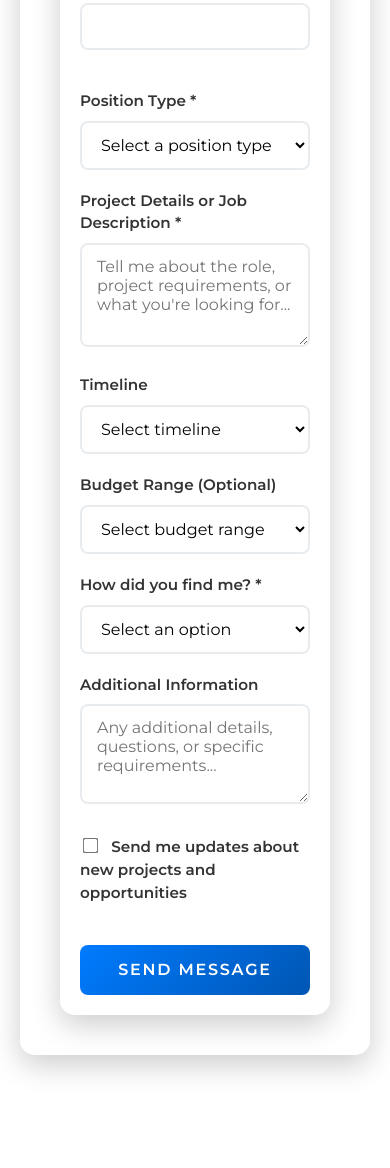
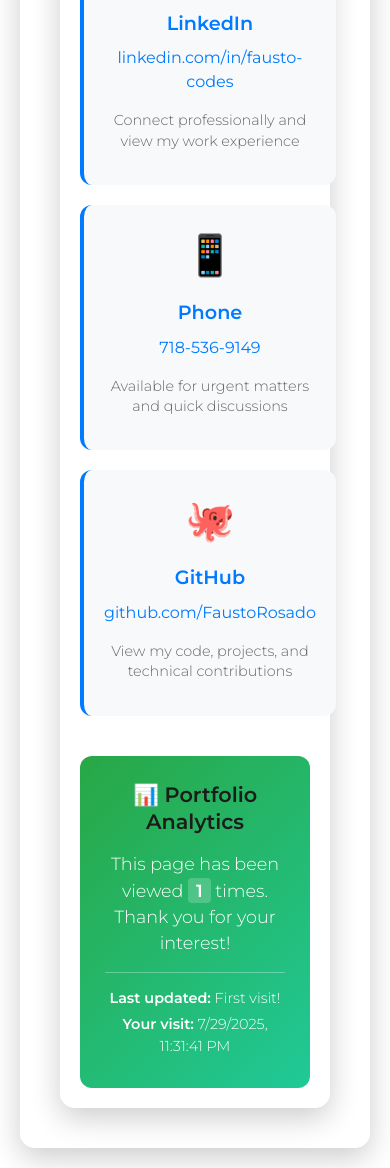
Before and after one commit to FaustoRosado/my-portfolio, a plain HTML site: page hire.html in a window 390 px wide. Shown: the part 4379-5547 px from the top of the page. Before the commit the page ends 5454 px from the top, so only its background shows below. Drawn offline with Linux system fonts and the light colour scheme.

Commit message:
Adjusted for static hosting of GH pages

```diff
--- a/hire.html
+++ b/hire.html
@@ -316,128 +316,58 @@
                     </div>
                 </div>
 
-                <!-- Interactive Contact Form Section -->
-                <div class="contact-form-section">
+                <!-- Contact & Tracking Section -->
+                <div class="contact-section">
                     <h2 class="section-title">Let's Connect!</h2>
                     <div class="contact-intro">
-                        <p>Interested in working together? I'd love to hear from you! Fill out the form below and I'll get back to you within 24 hours.</p>
+                        <p>Interested in working together? I'd love to hear from you! Here are the best ways to reach me:</p>
                     </div>
 
-                    <form id="employer-contact-form" class="contact-form">
-                        <div class="form-row">
-                            <div class="form-group">
-                                <label for="employer-name">Your Name *</label>
-                                <input type="text" id="employer-name" name="employer-name" required>
-                            </div>
-                            <div class="form-group">
-                                <label for="company-name">Company Name *</label>
-                                <input type="text" id="company-name" name="company-name" required>
-                            </div>
+                    <div class="contact-methods">
+                        <div class="contact-method">
+                            <div class="method-icon">📧</div>
+                            <h3>Email</h3>
+                            <p><a href="mailto:faustrosado@gmail.com" class="contact-link">faustrosado@gmail.com</a></p>
+                            <p class="method-description">Best for detailed project discussions and job opportunities</p>
                         </div>
 
-                        <div class="form-row">
-                            <div class="form-group">
-                                <label for="employer-email">Email Address *</label>
-                                <input type="email" id="employer-email" name="employer-email" required>
-                            </div>
-                            <div class="form-group">
-                                <label for="employer-phone">Phone Number</label>
-                                <input type="tel" id="employer-phone" name="employer-phone">
-                            </div>
+                        <div class="contact-method">
+                            <div class="method-icon">💼</div>
+                            <h3>LinkedIn</h3>
+                            <p><a href="https://linkedin.com/in/fausto-codes" target="_blank" class="contact-link">linkedin.com/in/fausto-codes</a></p>
+                            <p class="method-description">Connect professionally and view my work experience</p>
                         </div>
 
-                        <div class="form-group">
-                            <label for="position-type">Position Type *</label>
-                            <select id="position-type" name="position-type" required>
-                                <option value="">Select a position type</option>
-                                <option value="full-time">Full-Time Employment</option>
-                                <option value="part-time">Part-Time Employment</option>
-                                <option value="contract">Contract/Freelance</option>
-                                <option value="internship">Internship</option>
-                                <option value="consulting">Consulting Project</option>
-                                <option value="other">Other</option>
-                            </select>
+                        <div class="contact-method">
+                            <div class="method-icon">📱</div>
+                            <h3>Phone</h3>
+                            <p><a href="tel:718-536-9149" class="contact-link">718-536-9149</a></p>
+                            <p class="method-description">Available for urgent matters and quick discussions</p>
                         </div>
 
-                        <div class="form-group">
-                            <label for="project-details">Project Details or Job Description *</label>
-                            <textarea id="project-details" name="project-details" rows="4" placeholder="Tell me about the role, project requirements, or what you're looking for..." required></textarea>
+                        <div class="contact-method">
+                            <div class="method-icon">🐙</div>
+                            <h3>GitHub</h3>
+                            <p><a href="https://github.com/FaustoRosado" target="_blank" class="contact-link">github.com/FaustoRosado</a></p>
+                            <p class="method-description">View my code, projects, and technical contributions</p>
                         </div>
+                    </div>
 
-                        <div class="form-group">
-                            <label for="timeline">Timeline</label>
-                            <select id="timeline" name="timeline">
-                                <option value="">Select timeline</option>
-                                <option value="immediate">Immediate (ASAP)</option>
-                                <option value="1-month">Within 1 month</option>
-                                <option value="3-months">Within 3 months</option>
-                                <option value="6-months">Within 6 months</option>
-                                <option value="flexible">Flexible</option>
-                            </select>
+                    <div class="tracking-info">
+                        <h3>📊 Portfolio Analytics</h3>
+                        <p>This page has been viewed <span id="page-views">0</span> times. Thank you for your interest!</p>
+                        <div class="analytics-details">
+                            <p><strong>Last updated:</strong> <span id="last-visit">Never</span></p>
+                            <p><strong>Your visit:</strong> <span id="current-visit"></span></p>
                         </div>
-
-                        <div class="form-group">
-                            <label for="budget-range">Budget Range (Optional)</label>
-                            <select id="budget-range" name="budget-range">
-                                <option value="">Select budget range</option>
-                                <option value="under-50k">Under $50,000</option>
-                                <option value="50k-75k">$50,000 - $75,000</option>
-                                <option value="75k-100k">$75,000 - $100,000</option>
-                                <option value="100k-125k">$100,000 - $125,000</option>
-                                <option value="125k-150k">$125,000 - $150,000</option>
-                                <option value="over-150k">Over $150,000</option>
-                                <option value="negotiable">Negotiable</option>
-                                <option value="not-specified">Not specified</option>
-                            </select>
-                        </div>
-
-                        <div class="form-group">
-                            <label for="how-found">How did you find me? *</label>
-                            <select id="how-found" name="how-found" required>
-                                <option value="">Select an option</option>
-                                <option value="linkedin">LinkedIn</option>
-                                <option value="github">GitHub</option>
-                                <option value="portfolio">Portfolio Website</option>
-                                <option value="referral">Referral</option>
-                                <option value="job-board">Job Board</option>
-                                <option value="social-media">Social Media</option>
-                                <option value="search">Search Engine</option>
-                                <option value="other">Other</option>
-                            </select>
-                        </div>
-
-                        <div class="form-group">
-                            <label for="additional-info">Additional Information</label>
-                            <textarea id="additional-info" name="additional-info" rows="3" placeholder="Any additional details, questions, or specific requirements..."></textarea>
-                        </div>
-
-                        <div class="form-group checkbox-group">
-                            <label class="checkbox-label">
-                                <input type="checkbox" id="newsletter" name="newsletter">
-                                <span class="checkmark"></span>
-                                Send me updates about new projects and opportunities
-                            </label>
-                        </div>
-
-                        <button type="submit" class="submit-btn">
-                            <span class="btn-text">Send Message</span>
-                            <span class="btn-loading" style="display: none;">Sending...</span>
-                        </button>
-                    </form>
-
-                    <div id="form-success" class="form-success" style="display: none;">
-                        <div class="success-icon">✓</div>
-                        <h3>Message Sent Successfully!</h3>
-                        <p>Thank you for reaching out. I'll get back to you within 24 hours.</p>
-                        <p><strong>Tracking ID:</strong> <span id="tracking-id"></span></p>
                     </div>
                 </div>
             </div>
         </div>
 
-        <!-- Contact Form Styles -->
+        <!-- Contact Section Styles -->
         <style>
-            .contact-form-section {
+            .contact-section {
                 background: rgba(255, 255, 255, 0.95);
                 border-radius: 15px;
                 padding: 40px;
@@ -455,222 +385,188 @@
                 line-height: 1.6;
             }
 
-            .contact-form {
-                max-width: 800px;
-                margin: 0 auto;
+            .contact-methods {
+                display: grid;
+                grid-template-columns: repeat(auto-fit, minmax(250px, 1fr));
+                gap: 25px;
+                margin-bottom: 40px;
             }
 
-            .form-row {
-                display: grid;
-                grid-template-columns: 1fr 1fr;
-                gap: 20px;
-                margin-bottom: 20px;
+            .contact-method {
+                background: #f8f9fa;
+                padding: 25px;
+                border-radius: 12px;
+                text-align: center;
+                border-left: 4px solid #007bff;
+                transition: transform 0.3s ease, box-shadow 0.3s ease;
             }
 
-            .form-group {
-                margin-bottom: 20px;
+            .contact-method:hover {
+                transform: translateY(-5px);
+                box-shadow: 0 10px 25px rgba(0, 123, 255, 0.15);
             }
 
-            .form-group label {
-                display: block;
-                margin-bottom: 8px;
-                font-weight: 600;
-                color: #333;
-                font-size: 0.95em;
+            .method-icon {
+                font-size: 2.5em;
+                margin-bottom: 15px;
             }
 
-            .form-group input,
-            .form-group select,
-            .form-group textarea {
-                width: 100%;
-                padding: 12px 15px;
-                border: 2px solid #e9ecef;
-                border-radius: 8px;
-                font-size: 1em;
-                font-family: 'Montserrat', sans-serif;
-                transition: border-color 0.3s ease, box-shadow 0.3s ease;
-                background: #fff;
+            .contact-method h3 {
+                color: #007bff;
+                margin-bottom: 10px;
+                font-size: 1.2em;
+                font-weight: 600;
             }
 
-            .form-group input:focus,
-            .form-group select:focus,
-            .form-group textarea:focus {
-                outline: none;
-                border-color: #007bff;
-                box-shadow: 0 0 0 3px rgba(0, 123, 255, 0.1);
+            .contact-link {
+                color: #007bff;
+                text-decoration: none;
+                font-weight: 500;
+                transition: color 0.3s ease;
             }
 
-            .form-group textarea {
-                resize: vertical;
-                min-height: 100px;
+            .contact-link:hover {
+                color: #0056b3;
+                text-decoration: underline;
             }
 
-            .checkbox-group {
-                margin-top: 25px;
+            .method-description {
+                color: #666;
+                font-size: 0.9em;
+                margin-top: 10px;
+                line-height: 1.4;
             }
 
-            .checkbox-label {
-                display: flex;
-                align-items: center;
-                cursor: pointer;
-                font-size: 0.95em;
-                color: #555;
-            }
-
-            .checkbox-label input[type="checkbox"] {
-                width: auto;
-                margin-right: 10px;
-                transform: scale(1.2);
-            }
-
-            .submit-btn {
-                background: linear-gradient(135deg, #007bff, #0056b3);
-                color: white;
-                border: none;
-                padding: 15px 30px;
-                border-radius: 8px;
-                font-size: 1.1em;
-                font-weight: 600;
-                cursor: pointer;
-                transition: all 0.3s ease;
-                width: 100%;
-                margin-top: 20px;
-                font-family: 'Montserrat', sans-serif;
-            }
-
-            .submit-btn:hover {
-                background: linear-gradient(135deg, #0056b3, #004085);
-                transform: translateY(-2px);
-                box-shadow: 0 5px 15px rgba(0, 123, 255, 0.3);
-            }
-
-            .submit-btn:active {
-                transform: translateY(0);
-            }
-
-            .form-success {
-                text-align: center;
-                padding: 40px;
+            .tracking-info {
                 background: linear-gradient(135deg, #28a745, #20c997);
                 color: white;
-                border-radius: 15px;
+                padding: 25px;
+                border-radius: 12px;
+                text-align: center;
                 margin-top: 30px;
             }
 
-            .success-icon {
-                font-size: 3em;
-                margin-bottom: 20px;
-                color: #fff;
+            .tracking-info h3 {
+                margin-bottom: 15px;
+                font-size: 1.3em;
             }
 
-            .form-success h3 {
-                margin-bottom: 15px;
-                font-size: 1.5em;
-            }
-
-            .form-success p {
+            .tracking-info p {
                 margin-bottom: 10px;
                 font-size: 1.1em;
             }
 
-            #tracking-id {
+            .analytics-details {
+                margin-top: 15px;
+                padding-top: 15px;
+                border-top: 1px solid rgba(255, 255, 255, 0.3);
+            }
+
+            .analytics-details p {
+                font-size: 0.9em;
+                margin-bottom: 5px;
+            }
+
+            #page-views {
+                font-weight: bold;
                 background: rgba(255, 255, 255, 0.2);
-                padding: 5px 10px;
-                border-radius: 5px;
-                font-family: monospace;
-                font-weight: bold;
+                padding: 2px 8px;
+                border-radius: 4px;
             }
 
             @media (max-width: 768px) {
-                .contact-form-section {
+                .contact-section {
                     margin: 20px;
                     padding: 20px;
                 }
 
-                .form-row {
+                .contact-methods {
                     grid-template-columns: 1fr;
-                    gap: 0;
+                    gap: 20px;
                 }
 
-                .submit-btn {
-                    padding: 12px 20px;
-                    font-size: 1em;
+                .contact-method {
+                    padding: 20px;
                 }
             }
         </style>
 
-        <!-- Contact Form JavaScript -->
+        <!-- Contact Tracking JavaScript -->
         <script>
-            document.getElementById('employer-contact-form').addEventListener('submit', function(e) {
-                e.preventDefault();
+            // Simple page view tracking
+            function updatePageViews() {
+                let views = localStorage.getItem('portfolioPageViews') || 0;
+                views = parseInt(views) + 1;
+                localStorage.setItem('portfolioPageViews', views);
 
-                // Show loading state
-                const submitBtn = this.querySelector('.submit-btn');
-                const btnText = submitBtn.querySelector('.btn-text');
-                const btnLoading = submitBtn.querySelector('.btn-loading');
+                document.getElementById('page-views').textContent = views;
 
-                btnText.style.display = 'none';
-                btnLoading.style.display = 'inline';
-                submitBtn.disabled = true;
+                // Update last visit time
+                const now = new Date();
+                const lastVisit = localStorage.getItem('lastVisit');
 
-                // Generate tracking ID
-                const trackingId = 'EMP-' + Date.now() + '-' + Math.random().toString(36).substr(2, 5).toUpperCase();
+                if (lastVisit) {
+                    document.getElementById('last-visit').textContent = new Date(lastVisit).toLocaleString();
+                } else {
+                    document.getElementById('last-visit').textContent = 'First visit!';
+                }
 
-                // Simulate form submission (replace with actual backend integration)
-                setTimeout(() => {
-                    // Hide form and show success message
-                    this.style.display = 'none';
-                    document.getElementById('form-success').style.display = 'block';
-                    document.getElementById('tracking-id').textContent = trackingId;
+                document.getElementById('current-visit').textContent = now.toLocaleString();
+                localStorage.setItem('lastVisit', now.toISOString());
 
-                    // Store form data in localStorage for tracking
-                    const formData = new FormData(this);
-                    const formObject = {};
-                    formData.forEach((value, key) => {
-                        formObject[key] = value;
+                // Store visit data for analytics
+                const visitData = {
+                    timestamp: now.toISOString(),
+                    userAgent: navigator.userAgent,
+                    referrer: document.referrer,
+                    page: 'hire.html'
+                };
+
+                const visits = JSON.parse(localStorage.getItem('portfolioVisits') || '[]');
+                visits.push(visitData);
+                localStorage.setItem('portfolioVisits', JSON.stringify(visits));
+
+                console.log('Page view tracked:', visitData);
+            }
+
+            // Initialize tracking when page loads
+            document.addEventListener('DOMContentLoaded', function() {
+                updatePageViews();
+
+                // Add click tracking for contact links
+                document.querySelectorAll('.contact-link').forEach(link => {
+                    link.addEventListener('click', function() {
+                        const clickData = {
+                            timestamp: new Date().toISOString(),
+                            link: this.href,
+                            text: this.textContent,
+                            page: 'hire.html'
+                        };
+
+                        const clicks = JSON.parse(localStorage.getItem('portfolioClicks') || '[]');
+                        clicks.push(clickData);
+                        localStorage.setItem('portfolioClicks', JSON.stringify(clicks));
+
+                        console.log('Contact link clicked:', clickData);
                     });
-
-                    // Add tracking info
-                    formObject.trackingId = trackingId;
-                    formObject.timestamp = new Date().toISOString();
-                    formObject.userAgent = navigator.userAgent;
-                    formObject.referrer = document.referrer;
-
-                    // Store in localStorage (in real implementation, send to server)
-                    const existingInquiries = JSON.parse(localStorage.getItem('employerInquiries') || '[]');
-                    existingInquiries.push(formObject);
-                    localStorage.setItem('employerInquiries', JSON.stringify(existingInquiries));
-
-                    // Send email notification (replace with actual email service)
-                    console.log('Form submitted:', formObject);
-
-                    // Reset form
-                    this.reset();
-
-                    // Reset button state
-                    btnText.style.display = 'inline';
-                    btnLoading.style.display = 'none';
-                    submitBtn.disabled = false;
-
-                }, 2000); // Simulate 2-second processing time
+                });
             });
 
-            // Add form validation
-            document.querySelectorAll('#employer-contact-form input, #employer-contact-form select, #employer-contact-form textarea').forEach(field => {
-                field.addEventListener('blur', function() {
-                    if (this.hasAttribute('required') && !this.value.trim()) {
-                        this.style.borderColor = '#dc3545';
-                    } else {
-                        this.style.borderColor = '#e9ecef';
-                    }
-                });
+            // Optional: Add analytics data export function
+            function exportAnalytics() {
+                const data = {
+                    pageViews: localStorage.getItem('portfolioPageViews'),
+                    visits: JSON.parse(localStorage.getItem('portfolioVisits') || '[]'),
+                    clicks: JSON.parse(localStorage.getItem('portfolioClicks') || '[]'),
+                    lastVisit: localStorage.getItem('lastVisit')
+                };
 
-                field.addEventListener('input', function() {
-                    if (this.style.borderColor === 'rgb(220, 53, 69)') {
-                        this.style.borderColor = '#e9ecef';
-                    }
-                });
-            });
+                console.log('Portfolio Analytics:', data);
+                return data;
+            }
+
+            // Make export function available globally
+            window.exportPortfolioAnalytics = exportAnalytics;
         </script>
 
         <!-- JS -->
```
